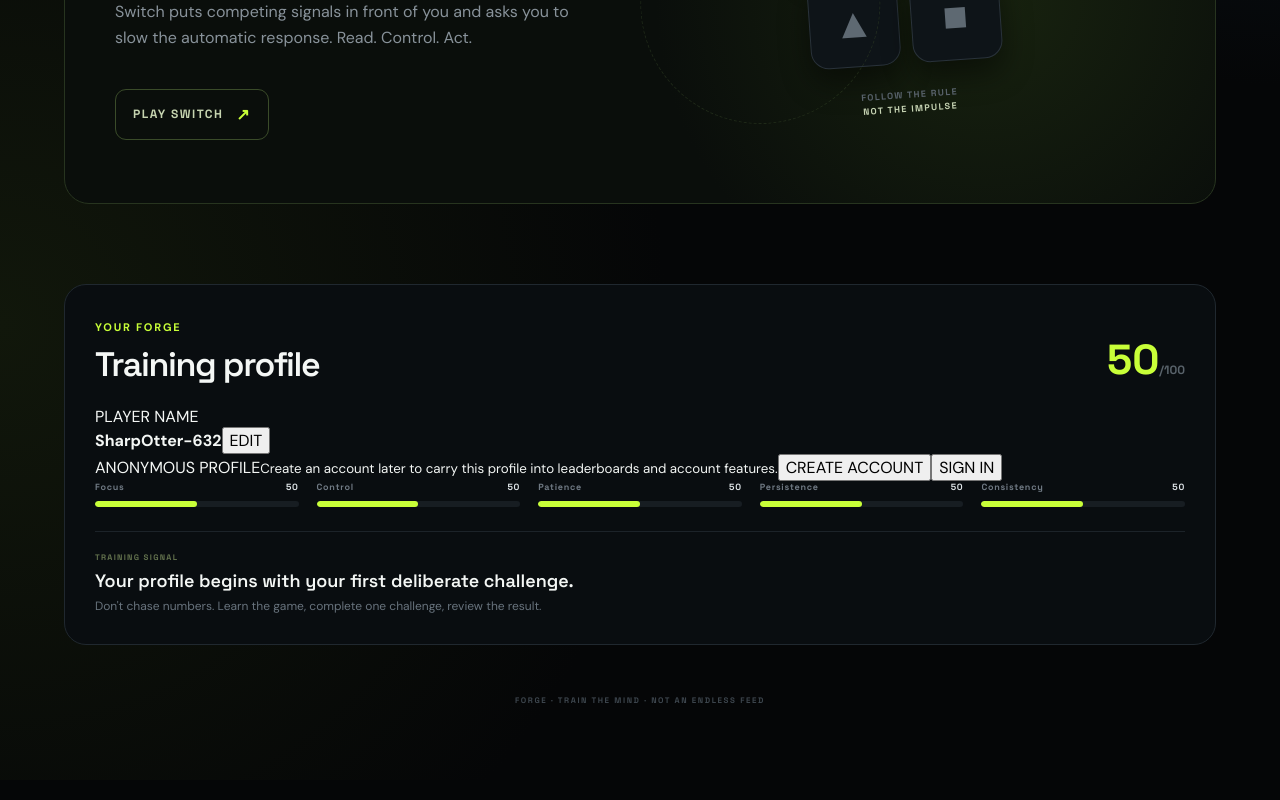
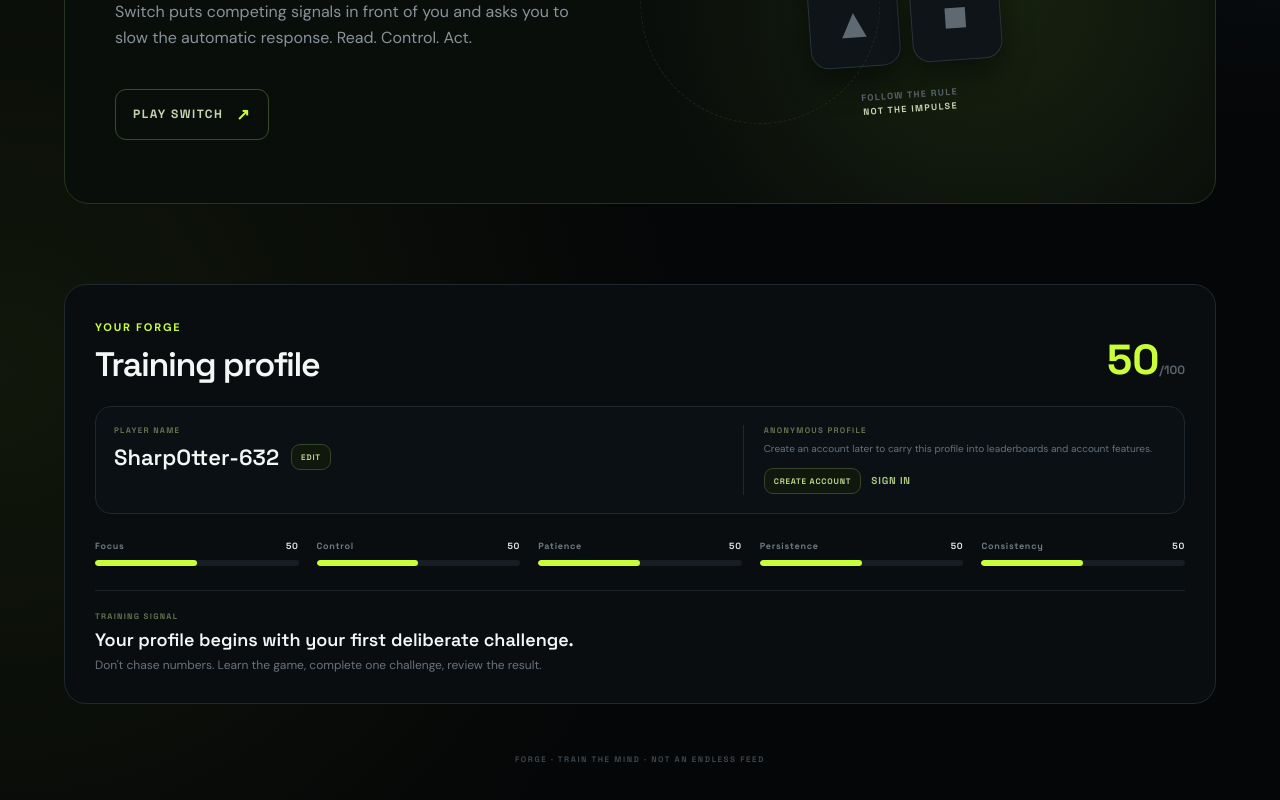
Before and after one commit to Nar-Lod/FORGE, a Next.js app: page / in a window 1280 px wide. Shown: the part 1494-2294 px from the top of the page. Built offline with nearby package versions, Linux system fonts and the light colour scheme; no server answers.

Commit message:
Style low-friction account prompt and anonymous profile editor

```diff
--- a/app/globals.css
+++ b/app/globals.css
@@ -99,3 +99,27 @@
 /* FOCUS DIFFICULTY READOUT */
 .focus-difficulty-readout{width:min(420px,100%);display:grid;grid-template-columns:auto 1fr auto;align-items:center;gap:9px;margin:0 auto 14px;text-align:left;color:#69745f;font:700 8px 'Space Grotesk';letter-spacing:.15em}.focus-difficulty-readout b{color:var(--accent);font-size:12px}.focus-difficulty-readout i{grid-column:2/4;height:5px;background:#1b2119;border-radius:99px;overflow:hidden;position:relative}.focus-difficulty-readout i:after{content:"";position:absolute;inset:0 auto 0 0;width:var(--focus-load,100%);background:var(--accent);border-radius:inherit}
 .focus-cell{opacity:var(--focus-opacity,1);border-width:var(--focus-border-weight,2px)}.focus-cell:not(.focus-target){transform:rotate(var(--focus-rotation,0deg)) scale(var(--focus-scale,1));}.focus-cell:not(.focus-target):hover{transform:rotate(0deg) scale(1.025)}
+
+/* ACCOUNT + ANONYMOUS PROFILE FLOW */
+.forge-account-backdrop{position:fixed;inset:0;z-index:100;display:grid;place-items:center;padding:22px;background:#020303b8;backdrop-filter:blur(12px)}
+.forge-account-modal{width:min(520px,100%);padding:32px;border:1px solid #344326;border-radius:24px;background:linear-gradient(145deg,#11180d,#090d10);box-shadow:0 30px 100px #000b,0 0 70px #c8ff3810}
+.forge-account-kicker{color:var(--accent);font:800 9px 'Space Grotesk';letter-spacing:.2em}
+.forge-account-modal h2{font:600 34px/1 'Space Grotesk';letter-spacing:-.04em;margin:10px 0 14px}
+.forge-account-modal p{color:#9aa5ad;font-size:14px;line-height:1.65;margin:0}
+.forge-account-actions{display:flex;gap:10px;flex-wrap:wrap;margin-top:24px}
+.forge-account-signin,.profile-account-signin{border:0;background:none;color:#a8c67c;font:700 10px 'Space Grotesk';letter-spacing:.08em;cursor:pointer;padding:8px 0}
+.forge-account-note{margin-top:18px;color:#59646c;font-size:10px;line-height:1.5}
+.nav-profile{display:flex;align-items:center;min-width:38px;justify-content:flex-end}
+.profile-identity{display:grid;grid-template-columns:1fr minmax(250px,.7fr);gap:24px;margin-bottom:26px;padding:18px;border:1px solid #1e272e;border-radius:16px;background:#0b1014}
+.profile-field-label,.profile-account>span{display:block;color:#66734f;font:800 8px 'Space Grotesk';letter-spacing:.16em}
+.profile-name-row{display:flex;align-items:center;gap:12px;margin-top:8px}
+.profile-name-row strong{font:600 22px 'Space Grotesk'}
+.profile-edit,.profile-account-action{border:1px solid #35452a;border-radius:9px;background:#10170c;color:#bdd88e;padding:7px 9px;font:700 8px 'Space Grotesk';letter-spacing:.1em;cursor:pointer}
+.profile-name-edit{display:flex;gap:7px;align-items:center;margin-top:8px;flex-wrap:wrap}
+.profile-name-edit input{width:min(260px,100%);border:1px solid #34404a;border-radius:10px;background:#080c10;color:var(--text);padding:11px 12px;outline:none}
+.profile-name-edit .btn{padding:10px 12px;border-radius:10px;font-size:9px}
+.profile-account{padding-left:20px;border-left:1px solid #1f292f}
+.profile-account small{display:block;color:#65717b;font-size:10px;line-height:1.5;margin:6px 0 10px}
+.profile-account-action{display:inline-block;margin-right:10px}
+.profile-account.connected{display:flex;flex-direction:column;justify-content:center}
+@media(max-width:700px){.profile-identity{grid-template-columns:1fr}.profile-account{padding-left:0;padding-top:18px;border-left:0;border-top:1px solid #1f292f}.forge-account-modal{padding:25px}.forge-account-modal h2{font-size:29px}}
```
